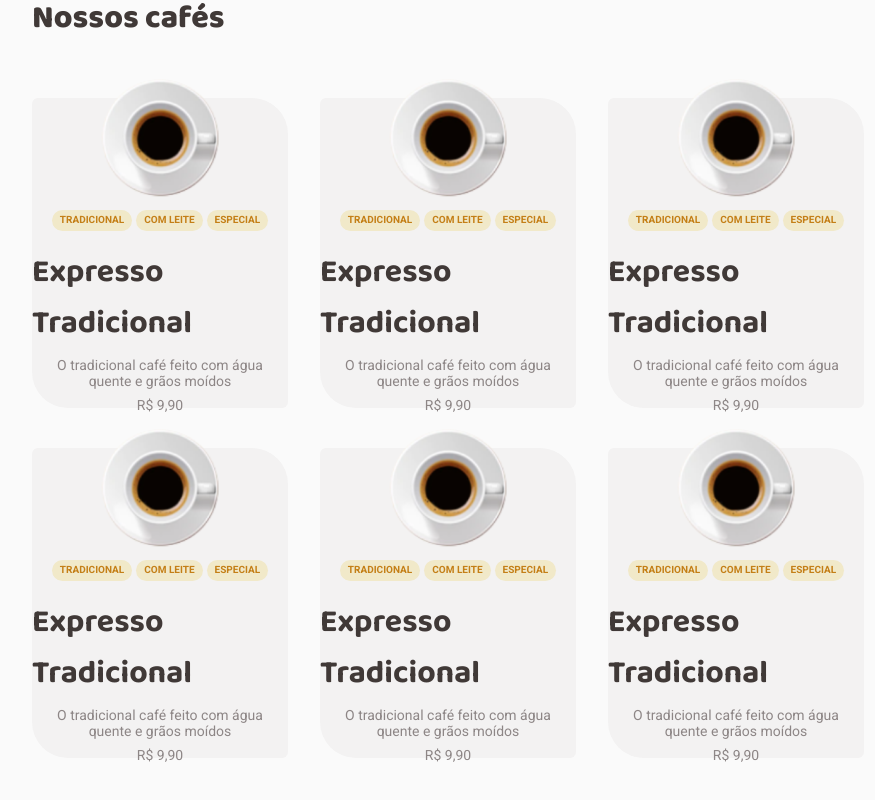
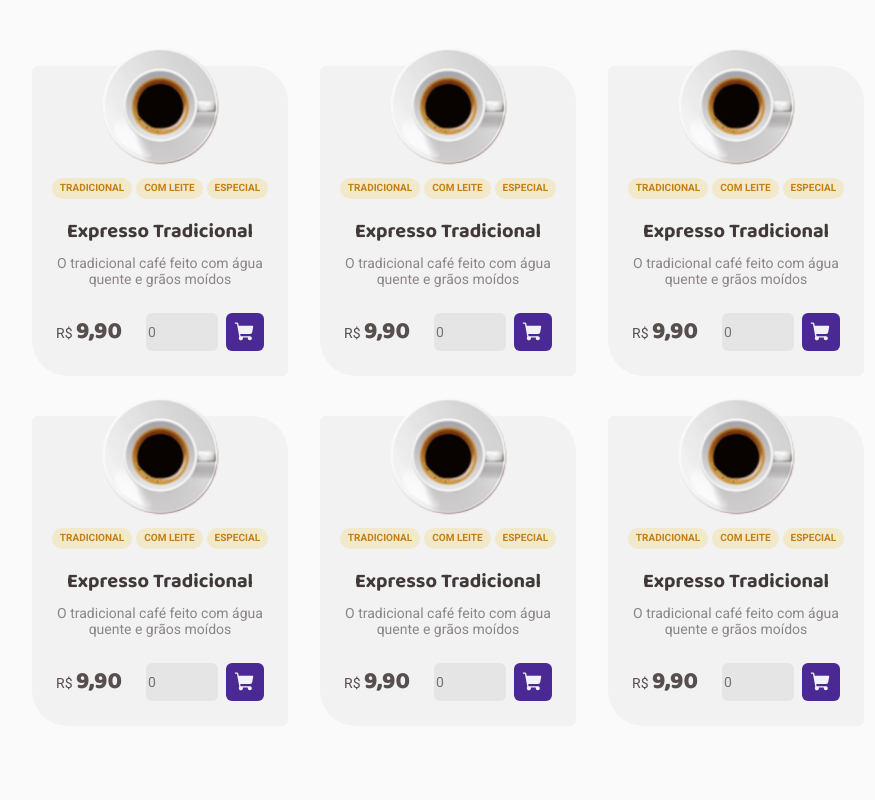
Before and after one commit to Alfredo-pg/coffee-delivery, a React (Vite) app: page / in a window 1280 px wide. Shown: the part 722-1522 px from the top of the page, without its empty margins (128-1003 px from the left). Built offline with nearby package versions, Linux system fonts and the light colour scheme.

Commit message:
checkout-page-init

```diff
--- a/src/components/CoffeeCard/index.tsx
+++ b/src/components/CoffeeCard/index.tsx
@@ -1,9 +1,6 @@
-import {
-  CoffeeCardContainer,
-  CoffeeCategories,
-  FooterContainer,
-} from './styles'
+import { CoffeeCardContainer, CoffeeCategories, FormContainer } from './styles'
 import expresso from '../../assets/coffees/expresso.svg'
+import { ShoppingCart } from 'phosphor-react'
 
 export function CoffeeCard() {
   return (
@@ -16,13 +13,18 @@ export function CoffeeCard() {
         <span>Especial</span>
       </CoffeeCategories>
 
-      <h1>Expresso Tradicional</h1>
+      <h2>Expresso Tradicional</h2>
 
       <p>O tradicional café feito com água quente e grãos moídos</p>
 
-      <FooterContainer>
-        <p>R$ 9,90</p>
-      </FooterContainer>
+      <FormContainer>
+        <label>9,90</label>
+        <input type="number" min={0} placeholder="0" />
+
+        <button>
+          <ShoppingCart size={22} weight="fill" />
+        </button>
+      </FormContainer>
     </CoffeeCardContainer>
   )
 }
--- a/src/components/CoffeeCard/styles.ts
+++ b/src/components/CoffeeCard/styles.ts
@@ -17,7 +17,7 @@ export const CoffeeCardContainer = styled.div`
     width: 7.5rem;
   }
 
-  h1 {
+  h2 {
     margin-top: 1rem;
     font-size: 1.25rem;
     font-weight: 700;
@@ -50,7 +50,44 @@ export const CoffeeCategories = styled.header`
   }
 `
 
-export const FooterContainer = styled.footer`
+export const FormContainer = styled.form`
   display: flex;
+  height: 2.375rem;
+  width: 13rem;
   margin: auto;
+  align-items: center;
+
+  label {
+    font-family: 'Baloo 2', sans-serif;
+    font-size: 1.5rem;
+    font-weight: 800;
+    color: ${(props) => props.theme['base-text']};
+
+    &::before {
+      content: 'R$ ';
+      font-family: 'Roboto', sans-serif;
+      font-size: 0.875rem;
+      font-weight: 400;
+      color: ${(props) => props.theme['base-text']};
+    }
+  }
+
+  input {
+    display: flex;
+    width: 4.5rem;
+    height: 2.375rem;
+    border-radius: 6px;
+    margin: 0 0.5rem 0 auto;
+    background: ${(props) => props.theme['base-button']};
+  }
+
+  button {
+    width: 2.375rem;
+    height: 2.375rem;
+    border-radius: 6px;
+    padding: 0.5rem;
+    background: ${(props) => props.theme['purple-dark']};
+    color: ${(props) => props.theme['base-card']};
+    cursor: pointer;
+  }
 `
--- /dev/null
+++ b/src/components/FormSubtitle/index.tsx
@@ -0,0 +1,8 @@
+export function FormSubtitle() {
+  return (
+    <div>
+      <h2>Endereço de Entrega</h2>
+      <p>Informe o endereço onde deseja receber seu pedido</p>
+    </div>
+  )
+}
--- a/src/components/Header/styles.ts
+++ b/src/components/Header/styles.ts
@@ -3,6 +3,11 @@ import styled from 'styled-components'
 export const HeaderContainer = styled.div`
   display: flex;
   justify-content: space-between;
+  padding: 2rem 0;
+  background: ${(props) => props.theme.background};
+
+  position: sticky;
+  top: 0;
 
   img {
     cursor: pointer;
--- a/src/layouts/DefaultLayout/styles.ts
+++ b/src/layouts/DefaultLayout/styles.ts
@@ -3,9 +3,8 @@ import styled from 'styled-components'
 export const DefaultLayoutContainer = styled.div`
   max-width: 90rem;
   margin: 0 auto;
-  padding: 2rem 10rem 9.81rem 10rem;
+  padding: 0rem 10rem 9.81rem 10rem;
 
   display: flex;
   flex-direction: column;
-  gap: 2rem;
 `
--- a/src/pages/Checkout/index.tsx
+++ b/src/pages/Checkout/index.tsx
@@ -1,3 +1,39 @@
+import { MapPinLine } from 'phosphor-react'
+import { AddressContainer, CheckoutFormContainer } from './styles'
+import { FormSubtitle } from '../../components/FormSubtitle'
+
 export function Checkout() {
-  return <h1>Checkout</h1>
+  return (
+    <CheckoutFormContainer>
+      <section>
+        <h1>Complete seu pedido</h1>
+
+        <AddressContainer>
+          <header>
+            <MapPinLine size={22} />
+            <FormSubtitle />
+          </header>
+
+          <input type="text" placeholder="CEP" />
+          <input type="text" placeholder="Rua" />
+          <input type="text" placeholder="Número" />
+          <input type="text" placeholder="Complemento" />
+          <input type="text" placeholder="Bairro" />
+          <input type="text" placeholder="Cidade" />
+          <input type="text" placeholder="UF" />
+        </AddressContainer>
+
+        <div>
+          <h2>Pagamento</h2>
+          <p>
+            O pagamento é feito na entrega. Escolha a forma que deseja pagar.
+          </p>
+        </div>
+      </section>
+
+      <section>
+        <h1>Cafés selecionados</h1>
+      </section>
+    </CheckoutFormContainer>
+  )
 }
--- /dev/null
+++ b/src/pages/Checkout/styles.ts
@@ -0,0 +1,19 @@
+import styled from 'styled-components'
+
+export const CheckoutFormContainer = styled.form`
+  display: flex;
+  gap: 2rem;
+
+  h1 {
+    font-size: 1.125rem;
+    font-weight: 700;
+    color: ${(props) => props.theme['base-subtitle']};
+  }
+`
+export const AddressContainer = styled.div`
+  display: flex;
+  flex-wrap: wrap;
+  width: 40rem;
+
+  background: ${(props) => props.theme['base-card']};
+`
```
